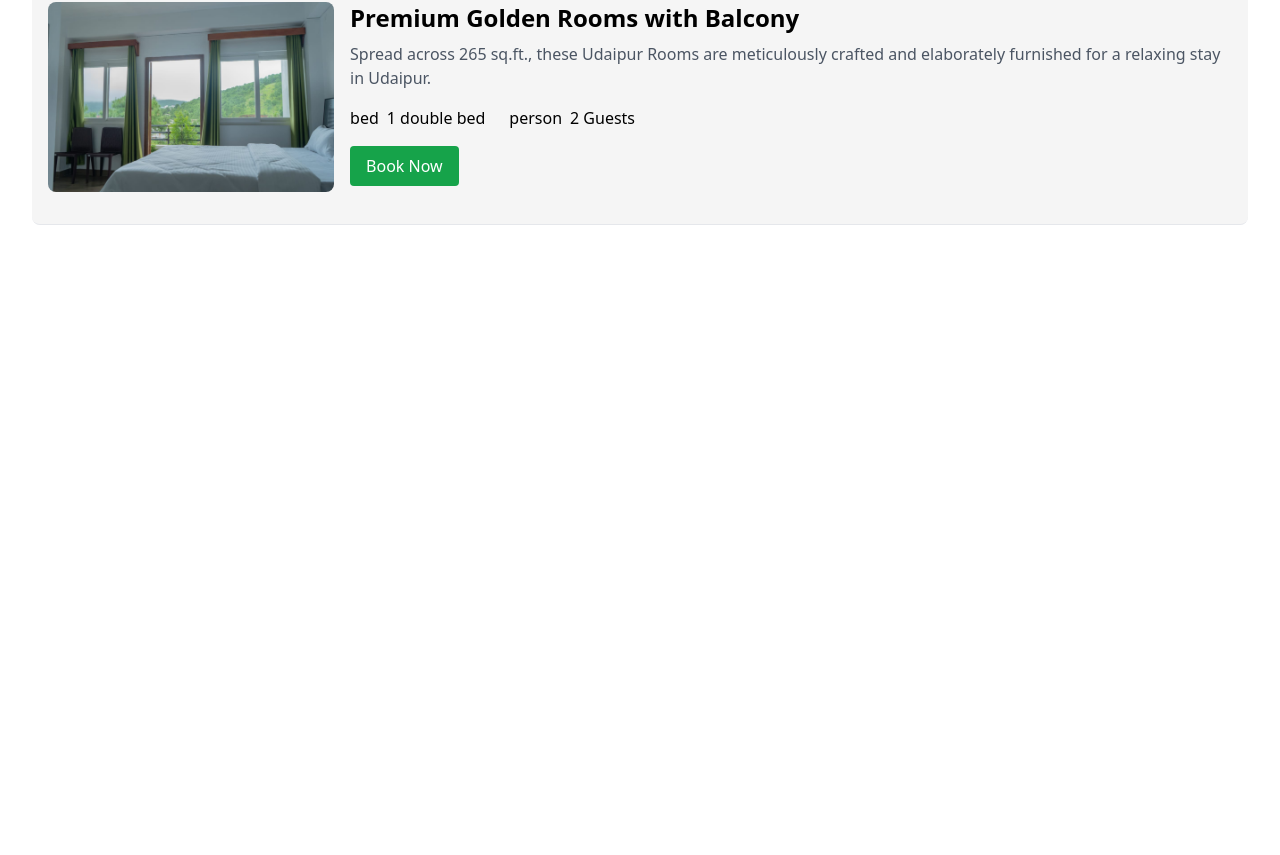
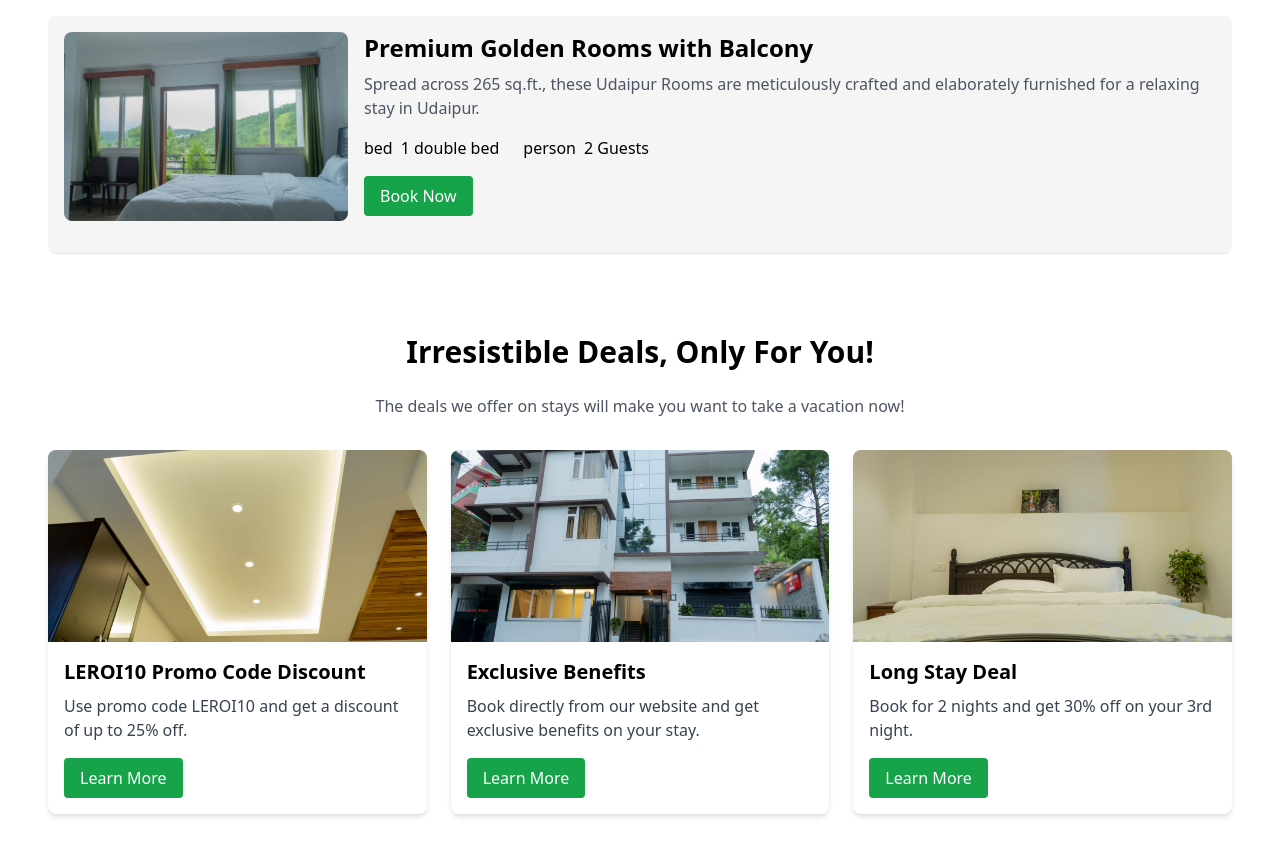
Before and after one commit to jat3in/ramsun-hotel, a React (Vite) app: page / in a window 1280 px wide. Shown: the part 749-1604 px from the top of the page. Before the commit the page ends 990 px from the top, so only its background shows below. Built offline with nearby package versions, Linux system fonts and the light colour scheme.

Commit message:
Deals Component added

```diff
--- a/src/Pages/Home.jsx
+++ b/src/Pages/Home.jsx
@@ -1,3 +1,5 @@
+
+import DealsComponent from "../components/Deals";
 import Navbar from "../components/layout/Navbar";
 import ReviewList from "../components/ReviewList";
 import RoomList from "../components/RoomList";
@@ -7,6 +9,7 @@ const Home = () => {
     <Navbar/>
     <ReviewList/>
     <RoomList/>
+    <DealsComponent/>
   </main>;
 };
 
--- /dev/null
+++ b/src/components/Deals.jsx
@@ -0,0 +1,48 @@
+import React from 'react';
+
+const deals = [
+  {
+    title: 'LEROI10 Promo Code Discount',
+    description: 'Use promo code LEROI10 and get a discount of up to 25% off.',
+    image: '/image (10).jpeg', // Replace with the actual image path
+    buttonLabel: 'Learn More'
+  },
+  {
+    title: 'Exclusive Benefits',
+    description: 'Book directly from our website and get exclusive benefits on your stay.',
+    image: '/image (20).jpeg', // Replace with the actual image path
+    buttonLabel: 'Learn More'
+  },
+  {
+    title: 'Long Stay Deal',
+    description: 'Book for 2 nights and get 30% off on your 3rd night.',
+    image: '/image (21).jpeg', // Replace with the actual image path
+    buttonLabel: 'Learn More'
+  }
+];
+
+const DealsComponent = () => {
+  return (
+    <div className="container mx-auto p-12">
+      <h2 className="text-3xl font-bold text-center mb-6">Irresistible Deals, Only For You!</h2>
+      <p className="text-center text-gray-600 mb-8">The deals we offer on stays will make you want to take a vacation now!</p>
+
+      <div className="grid grid-cols-1 md:grid-cols-3 gap-6">
+        {deals.map((deal, index) => (
+          <div key={index} className="bg-white shadow-md rounded-lg overflow-hidden">
+            <img src={deal.image} alt={deal.title} className="w-full h-48 object-cover" />
+            <div className="p-4">
+              <h3 className="text-xl font-bold mb-2">{deal.title}</h3>
+              <p className="text-gray-700 mb-4">{deal.description}</p>
+              <button className="bg-green-600 text-white px-4 py-2 rounded hover:bg-green-700">
+                {deal.buttonLabel}
+              </button>
+            </div>
+          </div>
+        ))}
+      </div>
+    </div>
+  );
+};
+
+export default DealsComponent;
--- a/src/components/ReviewList.jsx
+++ b/src/components/ReviewList.jsx
@@ -49,7 +49,7 @@ const ReviewCard = ({ text, author, date }) => (
 const ReviewList = () => (
 <>
   <div className='text-center text-5xl font-medium text-gray-800 font-serif '>Reviews</div>
-  <div className="container mx-auto px-4 py-8 flex flex-col md:flex-row md:flex-wrap justify-center">
+  <div className="container mx-auto px-6 py-8 flex flex-col md:flex-row md:flex-wrap justify-center">
     {reviews.map((review) => (
       <ReviewCard key={review.id} {...review} />
     ))}
--- a/src/components/RoomCard.jsx
+++ b/src/components/RoomCard.jsx
@@ -5,7 +5,7 @@ import React from 'react';
 const RoomCard = ({ room, index }) => {
 
   return (
-    <div className={`flex flex-wrap md:flex-nowrap gap-4 p-4 m-4 border-b  bg-neutral-100 rounded-lg`}>
+    <div className={`flex flex-wrap md:flex-nowrap gap-4 p-4 m-8 border-b  bg-neutral-100 rounded-lg`}>
       <div className="w-96">
         <img src={room.image} alt={room.title} className="w-full rounded-lg object-cover mb-4" />
       </div>
```
